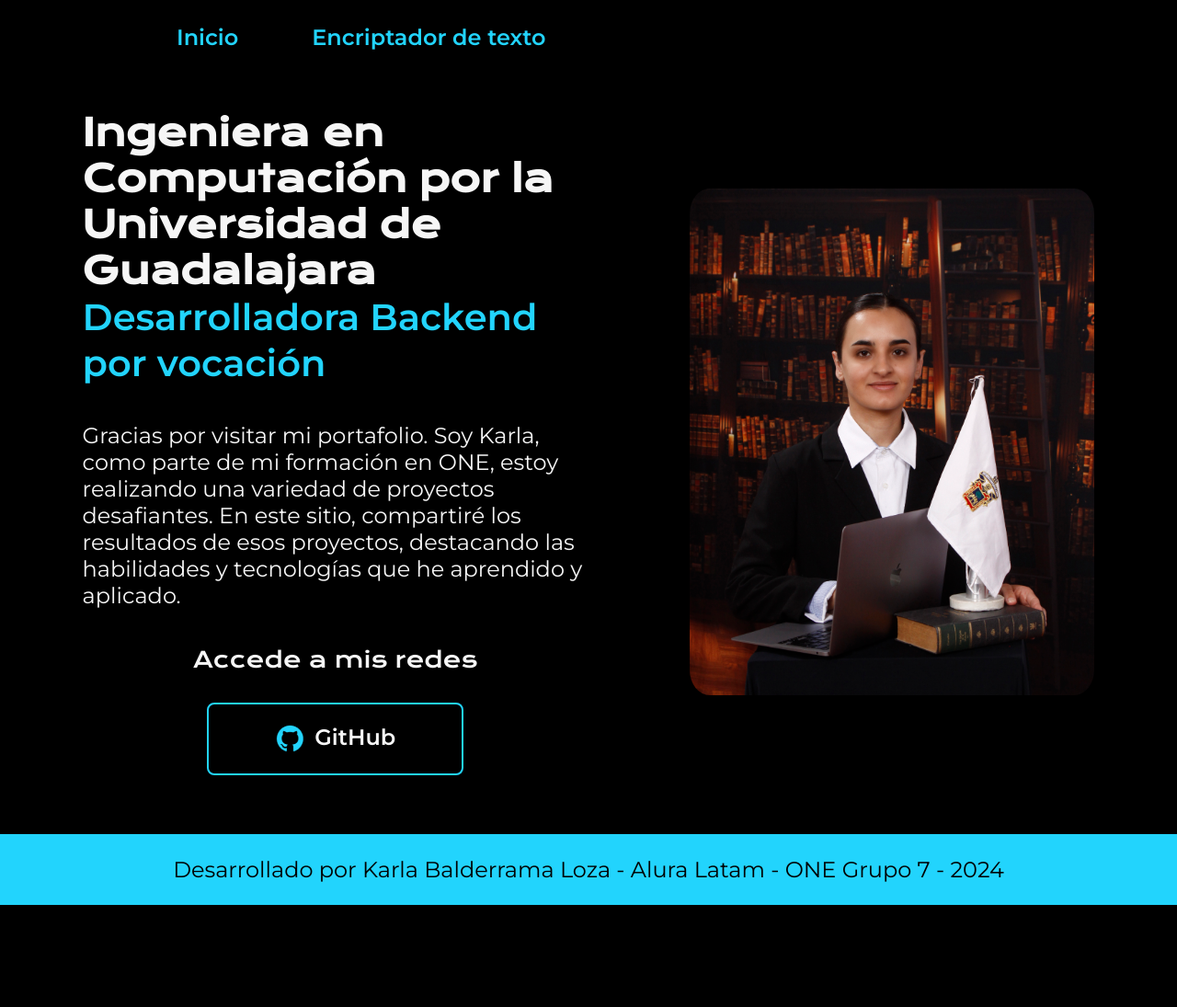
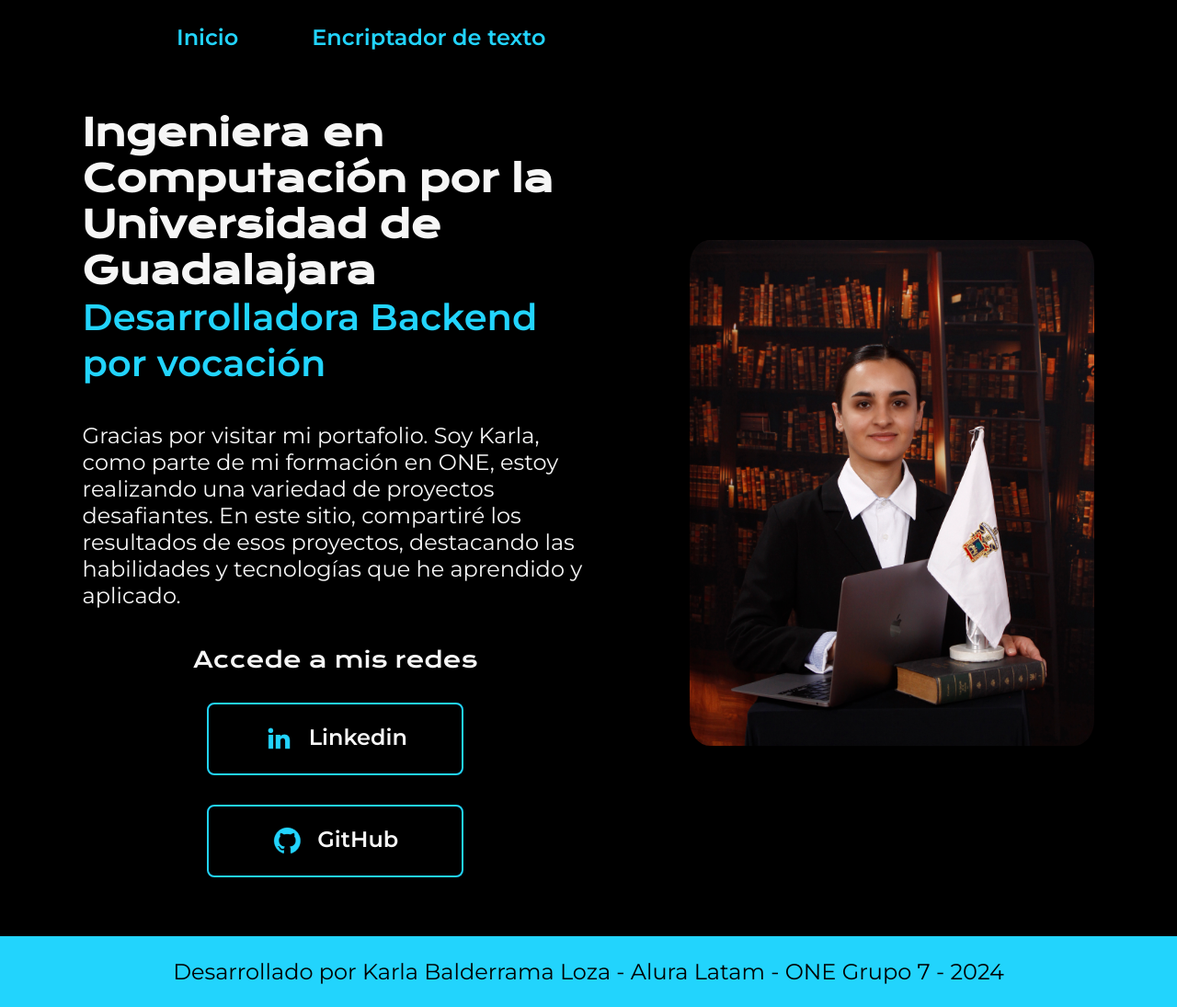
Before and after one commit to kbalderramal/Portafolio-ONEG7, a plain HTML site: page index.html in a window 1280 px wide. Shown: the whole page at 92% size. Before the commit the page ends 984 px from the top, so only its background shows below. Drawn offline with nearby package versions, Linux system fonts and the light colour scheme.

Commit message:
feat add linkedin button

```diff
--- a/assets/styles/index.css
+++ b/assets/styles/index.css
@@ -47,18 +47,30 @@
 
 /* Estilo de los enlaces en la presentación */
 .presentacion__enlaces__link {
-    border: 2px solid #22D4FD; /* Borde azul claro */
-    width: 50%; /* Ancho del 50% */
-    text-align: center; /* Texto centrado */
-    border-radius: 8px; /* Bordes redondeados */
-    font-size: 1.5rem; /* Tamaño de fuente grande */
-    font-weight: 600; /* Fuente en negrita */
-    padding: 21.5px 0; /* Padding arriba y abajo */
-    text-decoration: none; /* Sin subrayado */
-    color: #F6F6F6; /* Color del texto en blanco */
-    display: flex; /* Usa flexbox para el diseño */
-    justify-content: center; /* Centra el contenido horizontalmente */
-    gap: 10px; /* Espacio entre los elementos */
+    display: flex;
+    justify-content: center;
+    gap: 16px;
+    border: 2px solid #22D4FD;
+    width: 50%;
+    text-align: center;
+    border-radius: 8px;
+    font-size: 1.5rem;
+    font-weight: 600;
+    padding: 21.5px 0;
+    text-decoration: none;
+    color: #F6F6F6;
+    /* border: 2px solid #22D4FD; /* Borde azul claro */
+    /* width: 50%; Ancho del 50% */
+    /* text-align: center; Texto centrado */
+    /* border-radius: 8px; Bordes redondeados */
+    /* font-size: 1.5rem; Tamaño de fuente grande */
+    /* font-weight: 600; Fuente en negrita */
+    /* padding: 21.5px 0; Padding arriba y abajo */
+    /* text-decoration: none; Sin subrayado */
+    /* color: #F6F6F6; Color del texto en blanco */
+    /* display: flex; Usa flexbox para el diseño */
+    /* justify-content: center; Centra el contenido horizontalmente */
+    /* gap: 10px; Espacio entre los elementos */
 }
 
 /* Estilo de los enlaces al pasar el ratón */
--- a/index.html
+++ b/index.html
@@ -31,8 +31,14 @@
 
                 <div class="presentacion__enlaces">
                     <h2 class="presentacion__enlaces__subtitulo">Accede a mis redes</h2>
+
+                    <a class="presentacion__enlaces__link" href="https://linkedin.com/in/">
+                        <img src="./assets/img/icon-linkedin-blue.png">
+                        Linkedin
+                    </a>
+
                     <a class="presentacion__enlaces__link" href="https://github.com/kbalderramal">
-                        <img src="assets/img/github.png" alt="Icono de GitHub">
+                        <img src="assets/img/icon-github-blue.png" alt="Icono de GitHub">
                         GitHub</a>
                 </div>
 
```
Also changed, not shown: assets/img/icon-github-blue.png (added), assets/img/icon-linkedin-blue.png (added).
